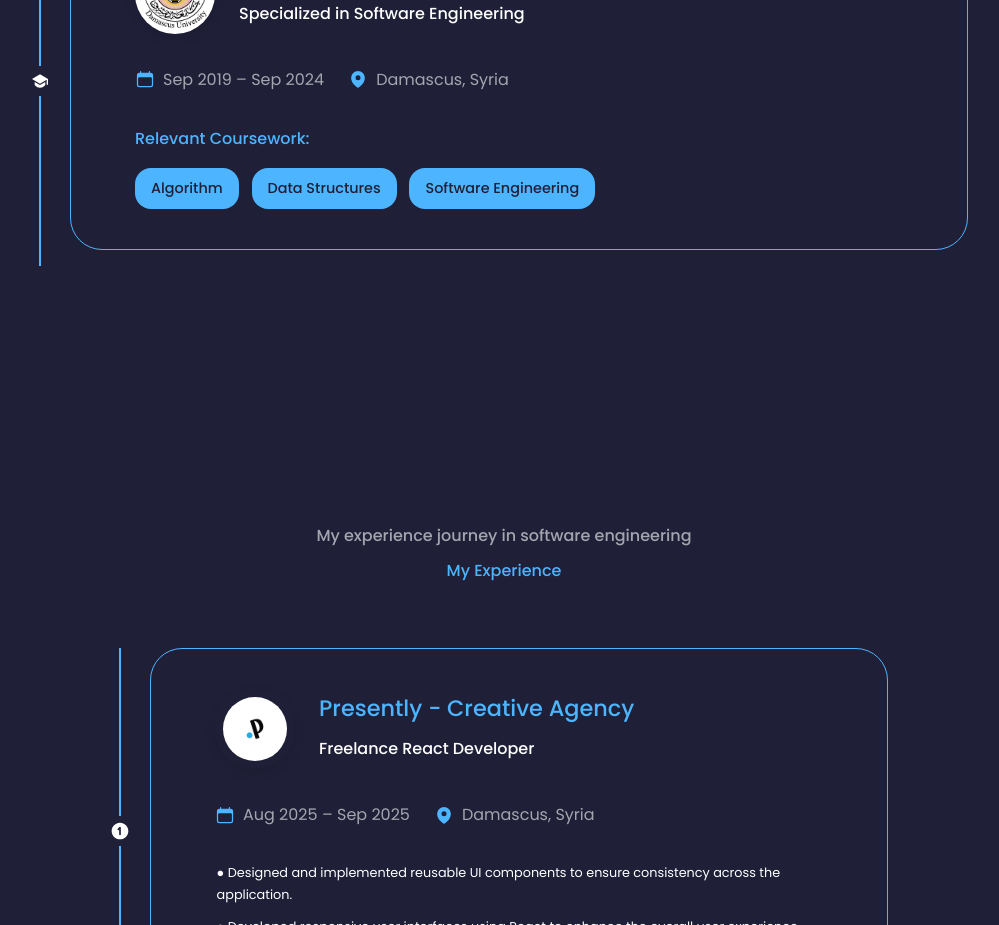
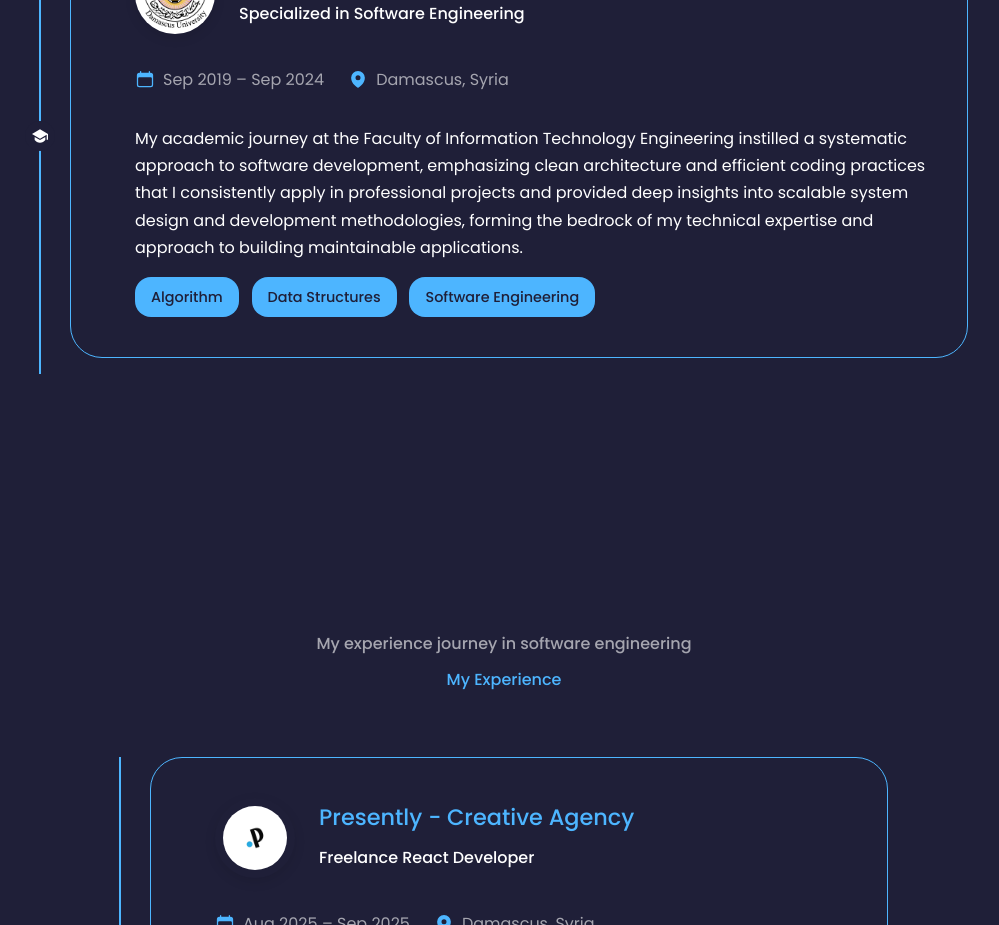
Before and after one commit to Ammar-Abdulrahman/My-Portfoilo, a React (Vite) app: page / in a window 1280 px wide. Shown: the part 1940-2865 px from the top of the page, without its empty margins (136-1135 px from the left). Built offline with nearby package versions, Linux system fonts and the light colour scheme.

Commit message:
feat: update education section content

```diff
--- a/src/pages/Education/index.css
+++ b/src/pages/Education/index.css
@@ -145,6 +145,7 @@
 .education__course-list {
   display: flex;
   flex-wrap: wrap;
+  margin-top: 1rem;
   gap: 0.8rem;
 }
 
--- a/src/pages/Education/index.tsx
+++ b/src/pages/Education/index.tsx
@@ -76,8 +76,17 @@ const Experience = () => {
             </div>
           </div>
 
+          <div>
+            My academic journey at the Faculty of Information Technology
+            Engineering instilled a systematic approach to software development,
+            emphasizing clean architecture and efficient coding practices that I
+            consistently apply in professional projects and provided deep
+            insights into scalable system design and development methodologies,
+            forming the bedrock of my technical expertise and approach to
+            building maintainable applications.
+          </div>
+
           <div className="education__courses">
-            <h4>Relevant Coursework:</h4>
             <div className="education__course-list">
               <span className="education__course-pill">Algorithm</span>
               <span className="education__course-pill">Data Structures</span>
```
